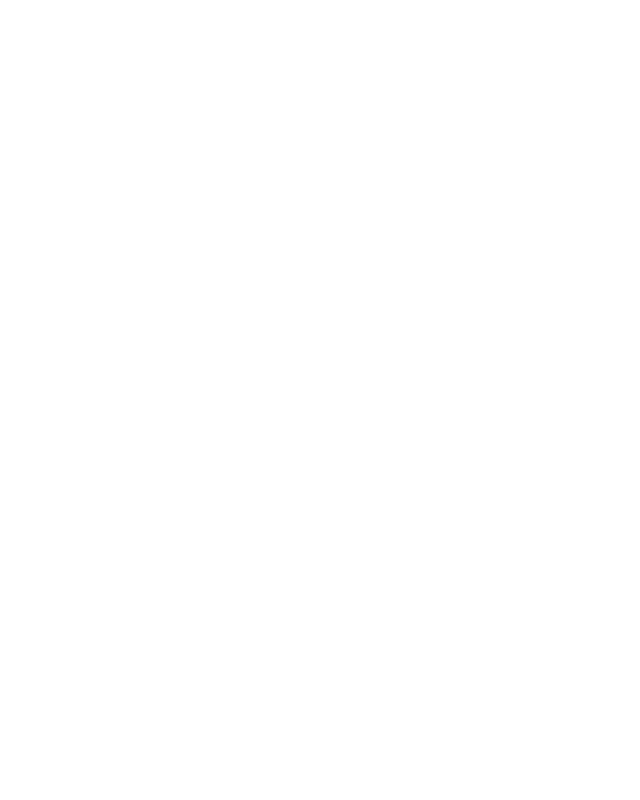
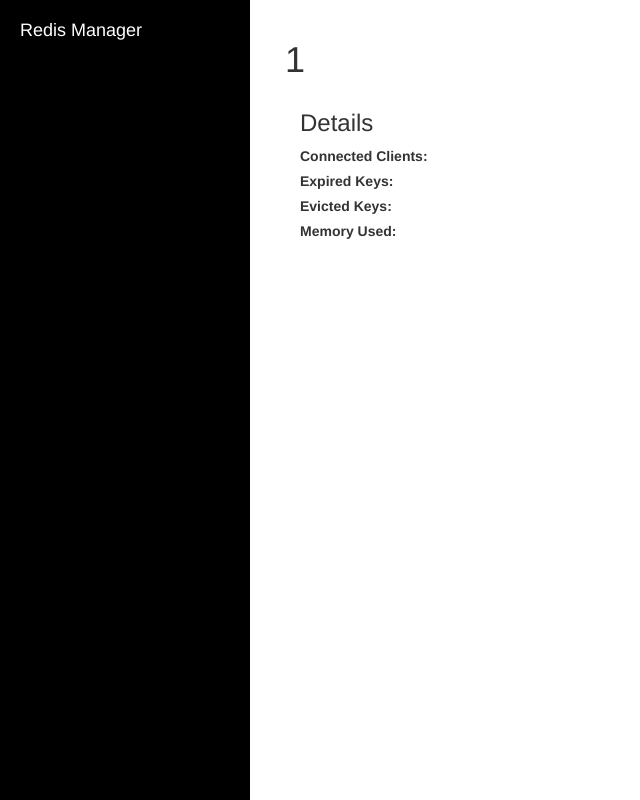
Before and after one commit to developersworkspace/Redis-Manager, an Angular app in the folder web/: page /keys/1 in a window 1280 px wide. Before the commit this address led to /. Shown: the whole page, without its empty margins (0-640 px from the left). Built offline with nearby package versions, Linux system fonts and the light colour scheme.

Commit message:
adds keys component

```diff
--- a/web/src/app/home/home.component.css
+++ b/web/src/app/home/home.component.css
@@ -0,0 +1,4 @@
+img.grayscale{
+    -webkit-filter: grayscale(100%); /* Safari 6.0 - 9.0 */
+    filter: grayscale(100%);
+}
--- a/web/src/app/home/home.component.html
+++ b/web/src/app/home/home.component.html
@@ -33,6 +33,7 @@
         </div>
         <div class="col-lg-12" *ngIf="selectedClusterName != null">
           <h1>{{selectedClusterName}}</h1>
+          <h4><a href="/keys/{{selectedClusterName}}">Keys</a></h4>
           <div class="col-lg-6">
             <h3>Details</h3>
             <label>Connected Clients: </label> <span *ngIf="clusterDetails != null">{{clusterDetails.connected_clients}}</span>
--- /dev/null
+++ b/web/src/app/keys/keys.component.html
@@ -0,0 +1,43 @@
+<div id="wrapper">
+  <div id="sidebar-wrapper">
+    <ul class="sidebar-nav">
+      <li class="sidebar-brand">
+        <a href="/">Redis Manager</a>
+      </li>
+    </ul>
+  </div>
+  <div id="page-content-wrapper">
+    <div class="container-fluid">
+      <div class="row">
+        <div class="col-lg-12">
+          <h1>{{clusterName}}</h1>
+          <div class="col-lg-12">
+            <h3>Details</h3>
+            <label>Connected Clients: </label> <span *ngIf="clusterDetails != null">{{clusterDetails.connected_clients}}</span>
+            <br />
+            <label>Expired Keys: </label> <span *ngIf="clusterDetails != null">{{clusterDetails.expired_keys}}</span>
+            <br />
+            <label>Evicted Keys: </label> <span *ngIf="clusterDetails != null">{{clusterDetails.evicted_keys}}</span>
+            <br />
+            <label>Memory Used: </label> <span *ngIf="clusterDetails != null">{{clusterDetails.used_memory}} MB</span>
+          </div>
+
+          <!--<div class="col-lg-12">
+            <h3>Nodes</h3>
+            <img src="/assets/images/loader.gif" height="70" width="70" *ngIf="nodes == null" />
+            <div class="row" *ngIf="nodes != null">
+              <div class="col-md-3" *ngFor="let item of nodes">
+                <img src="/assets/images/redis.png" class="{{item.isActive? '' : 'grayscale'}}" height="70" width="70" />
+                <br />
+                <label>IP Address: </label> {{item.ipAddress}}
+                <br />
+                <label>Port: </label>{{item.port}}
+              </div>
+            </div>
+          </div>-->
+
+        </div>
+      </div>
+    </div>
+  </div>
+</div>
--- /dev/null
+++ b/web/src/app/keys/keys.component.ts
@@ -0,0 +1,21 @@
+import { Component, OnInit } from '@angular/core';
+import { ActivatedRoute } from '@angular/router';
+
+@Component({
+  selector: 'app-keys',
+  templateUrl: './keys.component.html',
+  styleUrls: ['./keys.component.css']
+})
+export class KeysComponent implements OnInit {
+
+  clusterName: string;
+
+  constructor(private route: ActivatedRoute) { }
+
+  ngOnInit() {
+    this.route.params.subscribe(params => {
+      this.clusterName = params['clusterName'];
+    });
+  }
+
+}
```
Also changed, not shown: web/src/app/app.module.ts (+7 -1 lines), web/src/app/keys/keys.component.css (added), 2 other files (tests, documents, lock files or other folders).
